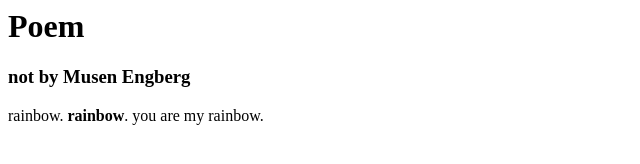
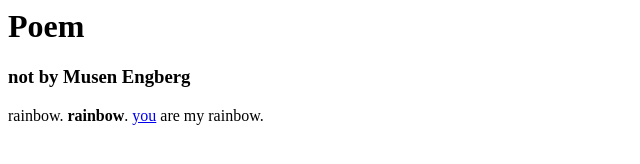
Before and after one commit to mustool/PoemWebsite, a plain HTML site: page index.html in a window 1280 px wide. Shown: the full height of the page, 0-640 px from the left. Drawn offline with Linux system fonts and the light colour scheme.

Commit message:
la till en länk till you.html

```diff
--- a/index.html
+++ b/index.html
@@ -4,7 +4,7 @@
 
     <h1>Poem</h1>
     <h3>not by Musen Engberg</h3>
-    <p>rainbow. <strong>rainbow</strong>. you are my rainbow.</p>
+    <p>rainbow. <strong>rainbow</strong>. <a href="you.html">you</a> are my rainbow.</p>
 
   </body>
 
```
